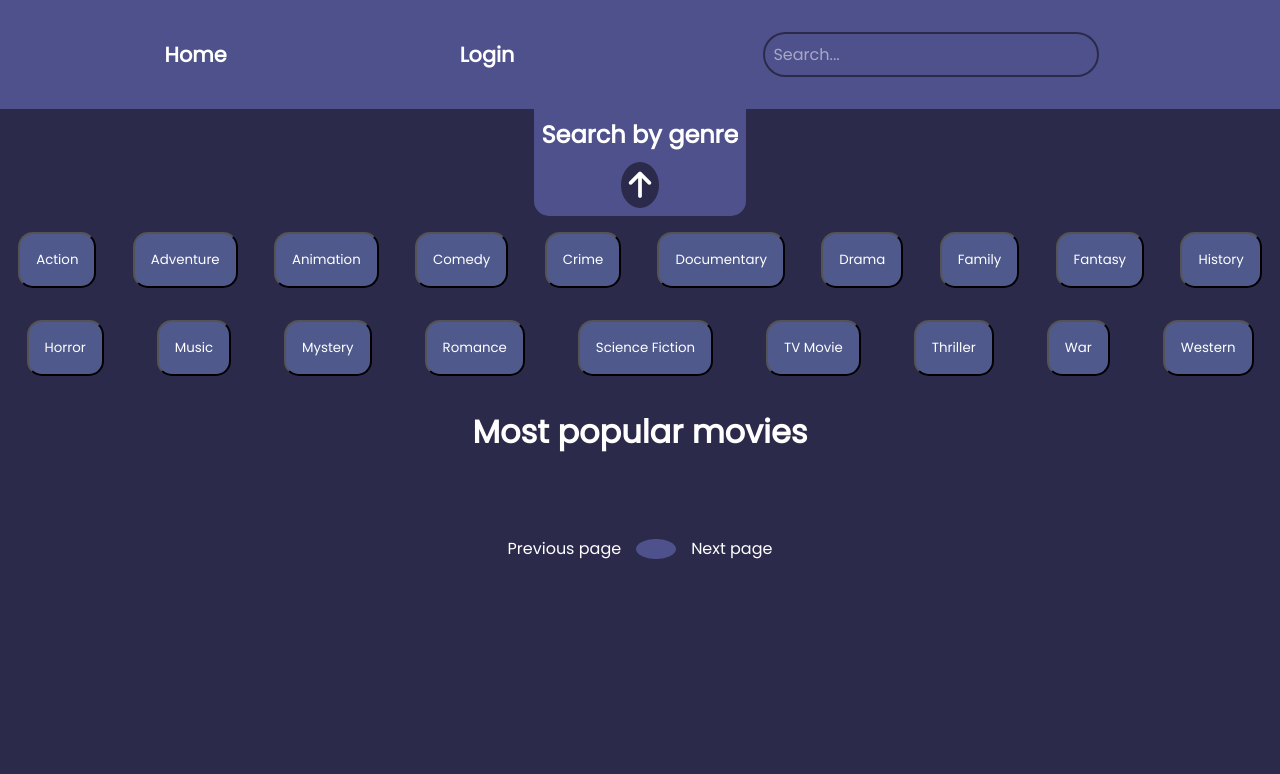
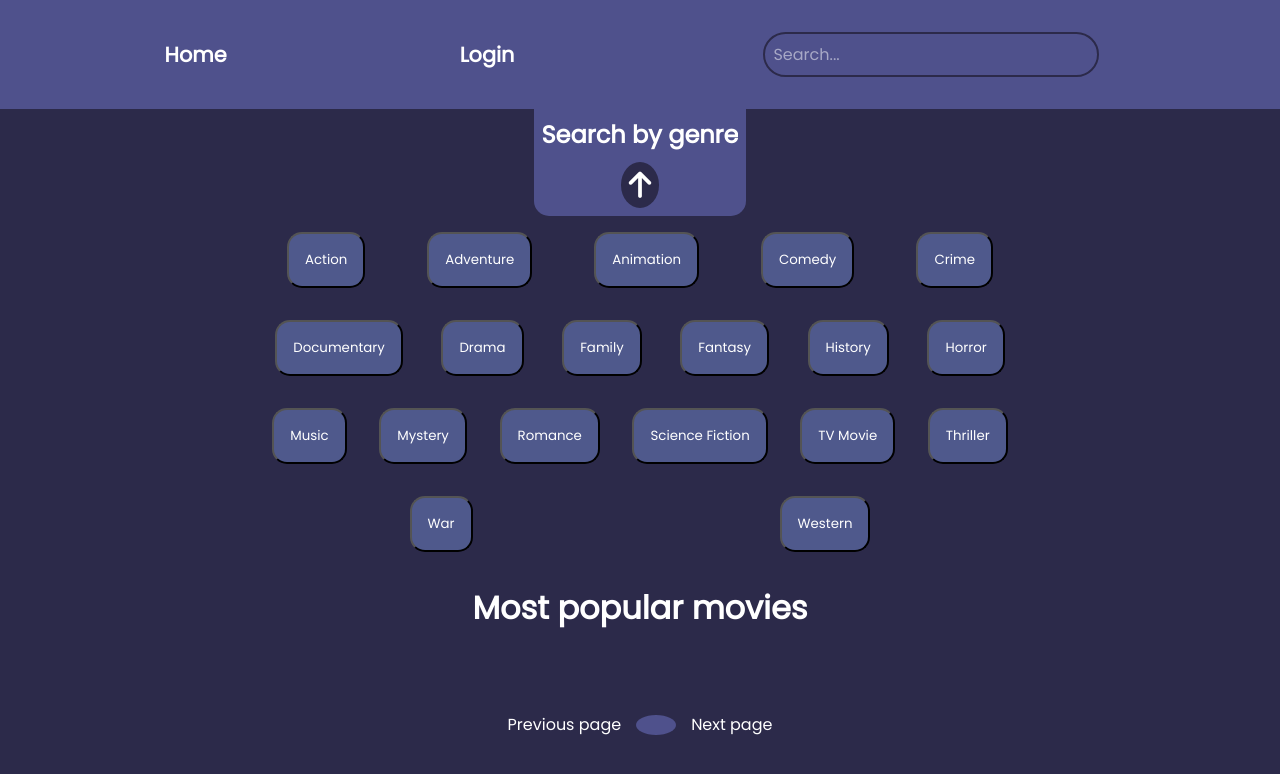
Before and after one commit to valpas312/int-js, a plain HTML site: page index.html in a window 1280 px wide. Both pictures are taken after a click on the icon 639 px from the left and 185 px from the top of the page. Drawn offline with Linux system fonts and the light colour scheme; no server answers.

Commit message:
Se limito el ancho de los tags por recomendacion del mentor

```diff
--- a/style.css
+++ b/style.css
@@ -186,7 +186,7 @@ main {
 }
 
 #tags {
-  width: 100vw;
+  width: 60vw;
   display: none;
   justify-content: space-around;
   align-items: center;
```
